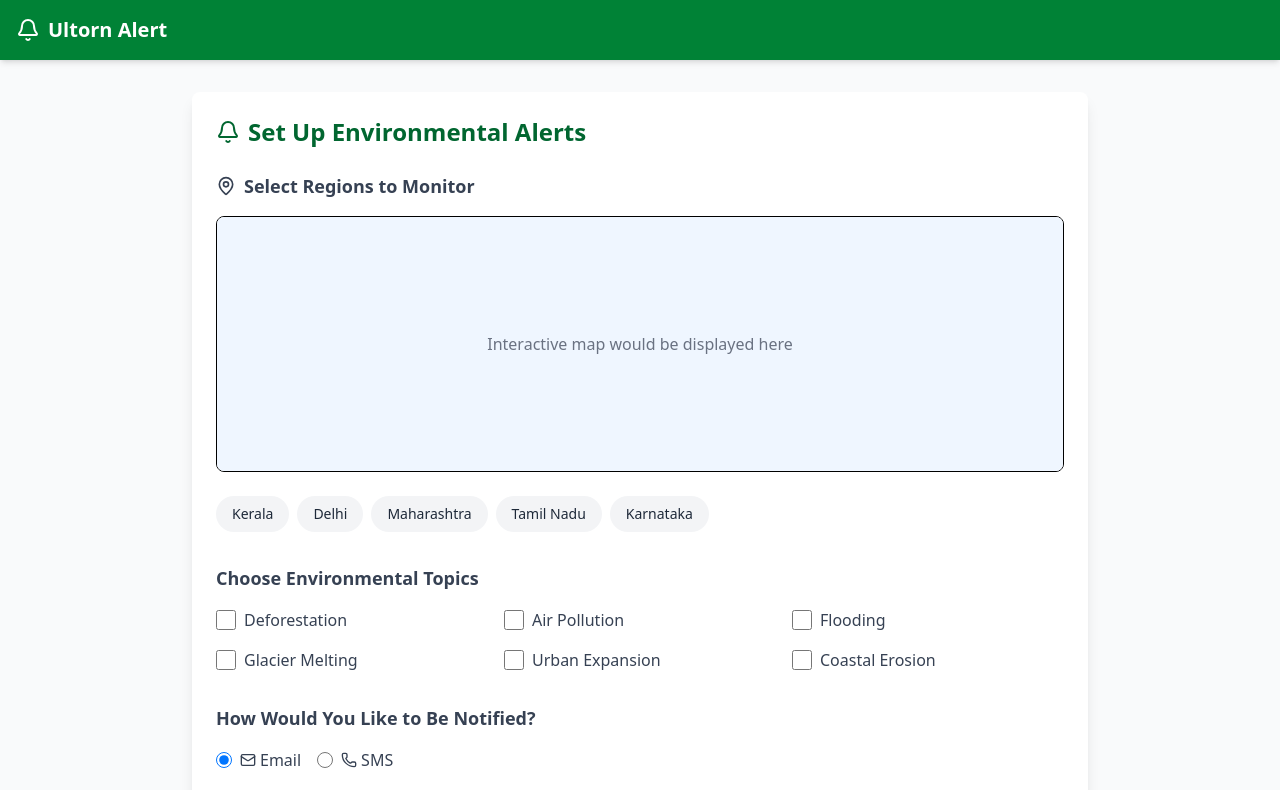
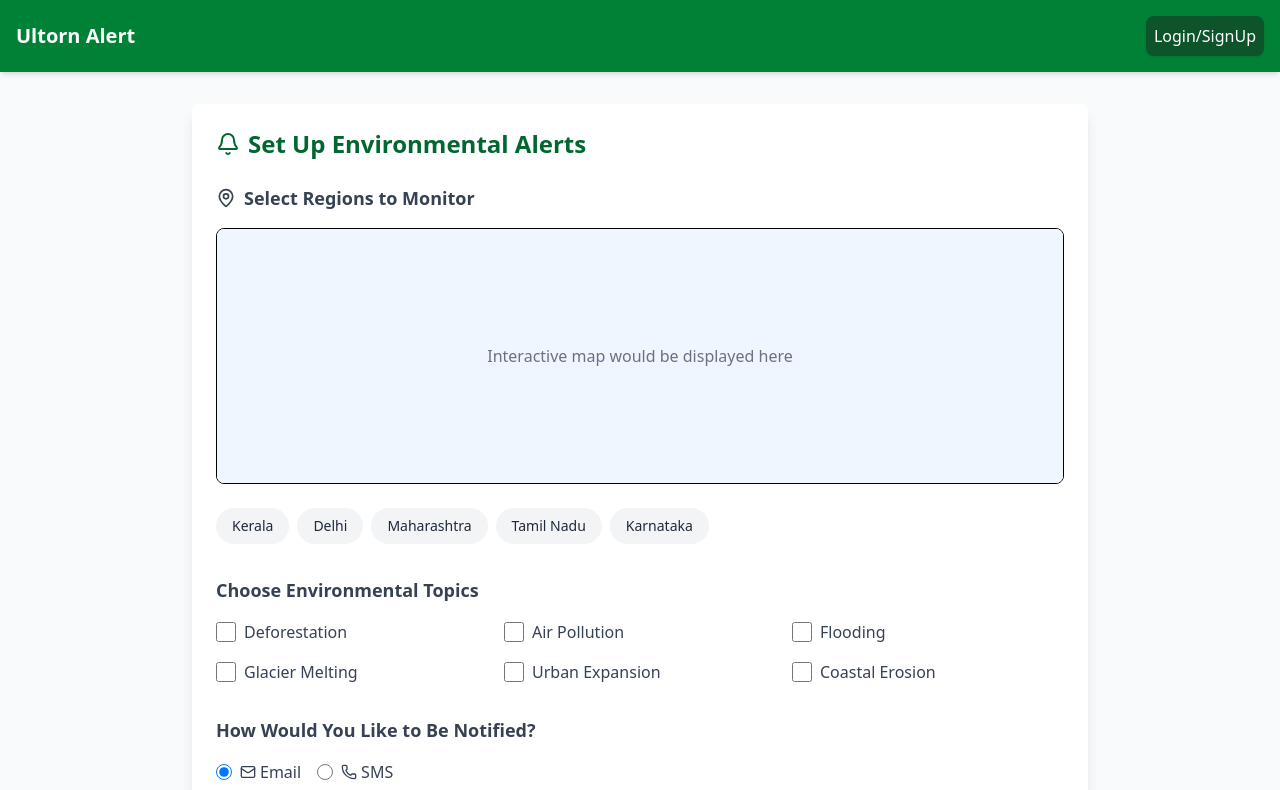
Before and after one commit to ayush-jadaun/ProjectUltron, a React (Vite) app in the folder frontend/: page / in a window 1280 px wide. Shown: the top 790 px of the page. Built offline with nearby package versions, Linux system fonts and the light colour scheme; no server answers.

Commit message:
login button

```diff
--- a/frontend/src/pages/homePage.jsx
+++ b/frontend/src/pages/homePage.jsx
@@ -75,9 +75,9 @@ const  HomePage=()=> {
   return (
     <div className="min-h-screen bg-gray-50">
       <header className="bg-green-700 text-white p-4 shadow-md">
-        <div className="container mx-auto flex items-center">
-          <BellIcon className="mr-2" size={24} />
+        <div className="container mx-auto flex items-center justify-between">
           <h1 className="text-xl font-bold">Ultorn Alert</h1>
+          <button className="px-2 py-2 bg-green-900 text-white font-small rounded-lg shadow-sm hover:bg-green-600 focus:outline-none focus:ring-2 focus:ring-offset-2 focus:ring-green-500 transition-colors">Login/SignUp</button>
         </div>
       </header>
 
```
Also changed, not shown: frontend/src/App.jsx (+1 -15 lines).
